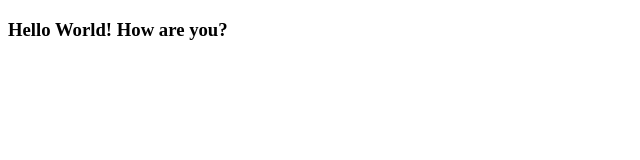
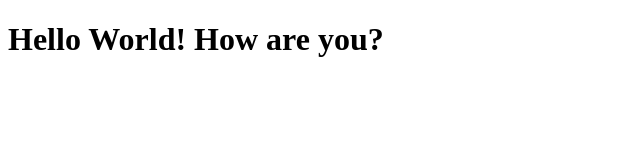
Before and after one commit to anjalik97/coursera-test, a plain HTML site: page site/index.html in a window 1280 px wide. Shown: the whole page, without its empty margins (0-640 px from the left). Drawn offline with Linux system fonts and the light colour scheme.

Commit message:
Another small change

```diff
--- a/site/index.html
+++ b/site/index.html
@@ -4,6 +4,6 @@
 	<title>Hello Coursera</title>
 </head>
 <body>
-<h3> Hello World! How are you?</h3>
+<h1> Hello World! How are you?</h1>
 </body>
 </html>
```
